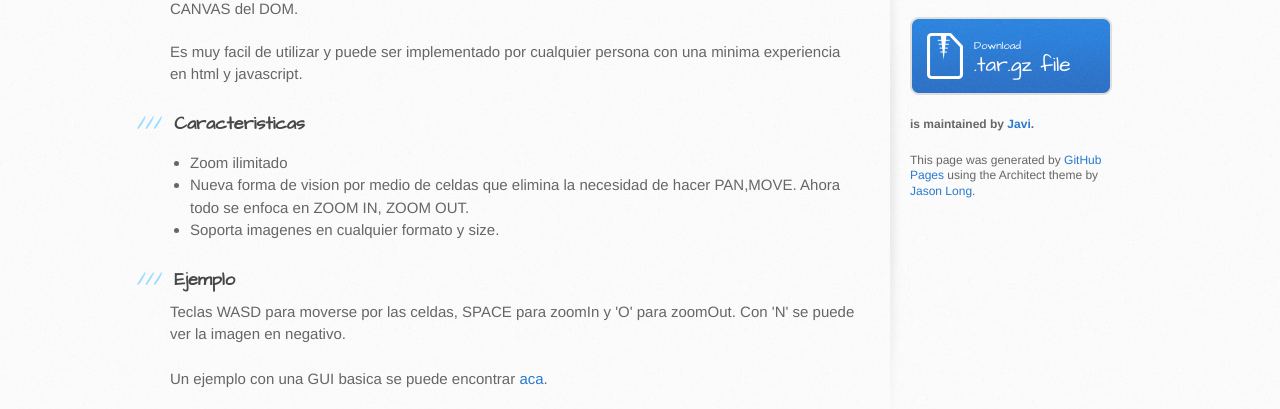
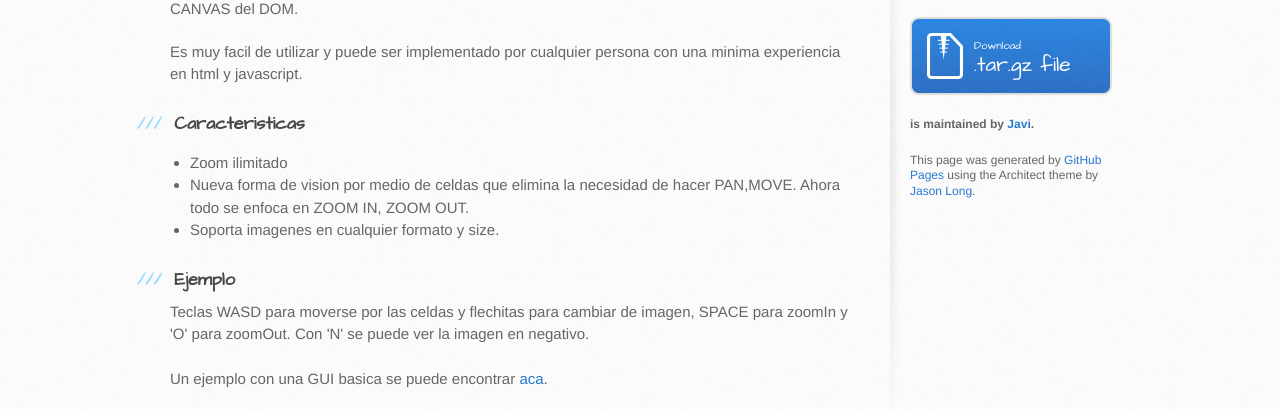
Before and after one commit to Quadramma/zoomit, a plain HTML site: page index.html in a window 1280 px wide. Shown: the part 349-758 px from the top of the page. Drawn offline with Linux system fonts and the light colour scheme.

Commit message:
txt updt

```diff
--- a/index.html
+++ b/index.html
@@ -50,7 +50,7 @@ Caracteristicas</h3>
 <a id="welcome-to-github-pages" class="anchor" href="#welcome-to-github-pages" aria-hidden="true"><span class="octicon octicon-link"></span></a>
 Ejemplo</h3>
 
-<p>Teclas WASD para moverse por las celdas, SPACE para zoomIn y 'O' para zoomOut. Con 'N' se puede ver la imagen en negativo.
+<p>Teclas WASD para moverse por las celdas y flechitas para cambiar de imagen, SPACE para zoomIn y 'O' para zoomOut. Con 'N' se puede ver la imagen en negativo.
 <br><br>Un ejemplo con una GUI basica se puede encontrar <a href="test">aca</a>.</p>
 
 <canvas id="myCanvas" style="margin:0 auto;"></canvas>
```
